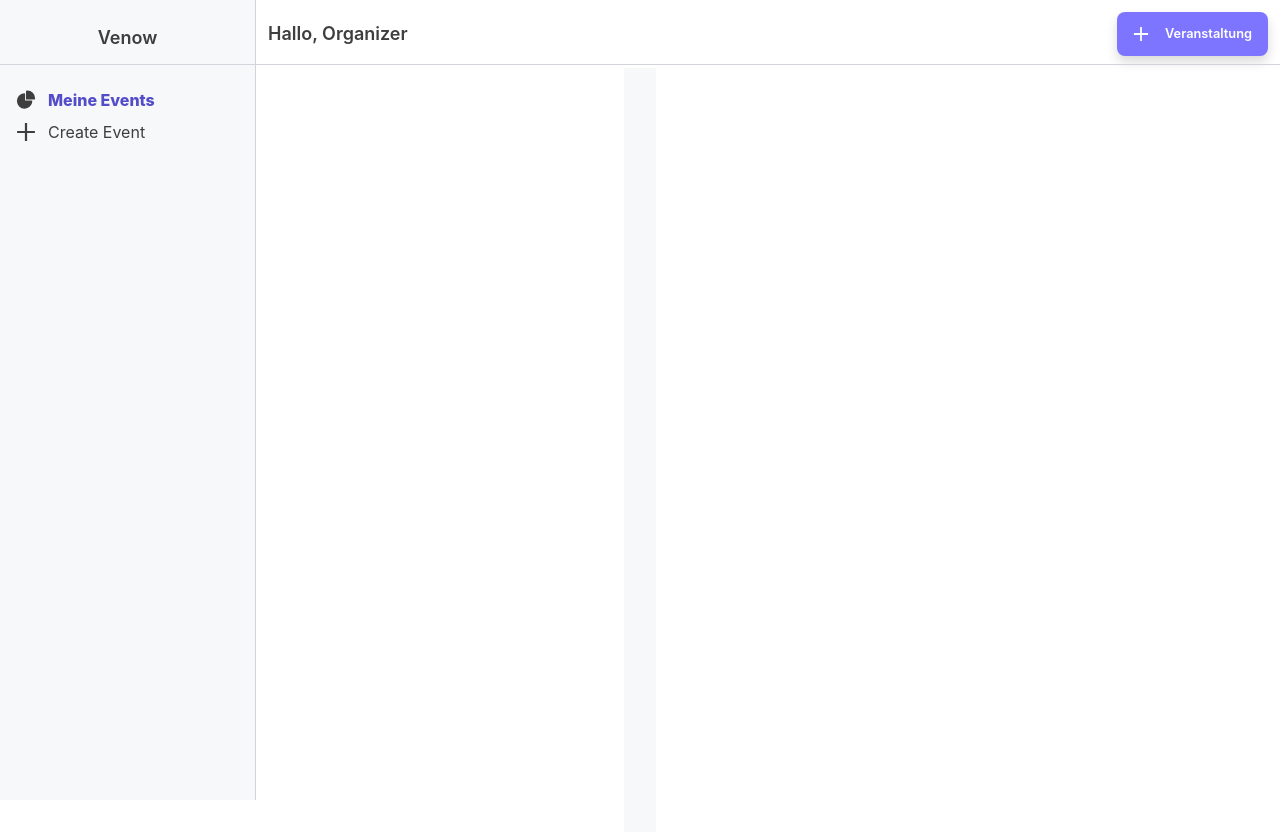
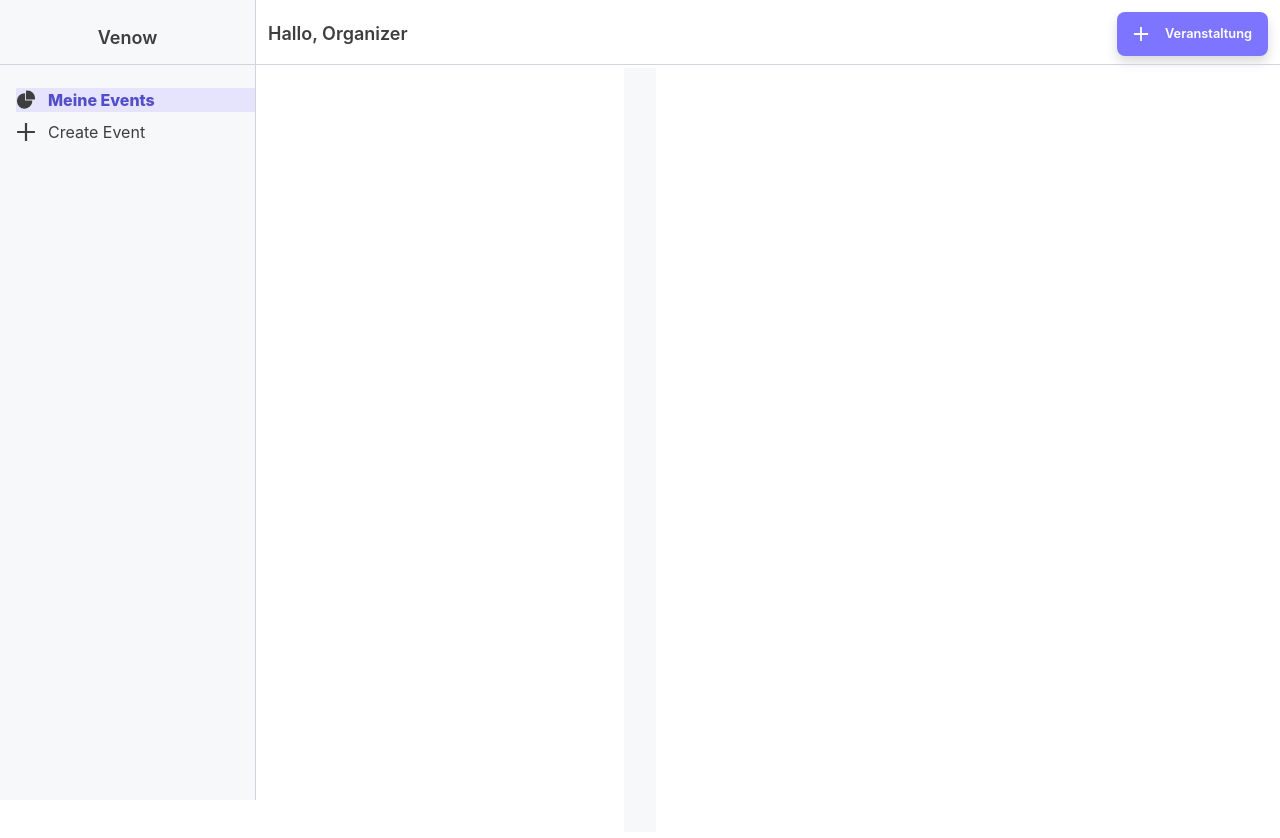
Before and after one commit to Hungfu123/venow-bachelor-luu, a React (Vite) app in the folder frontend/: page /organizer/1 in a window 1280 px wide. In both pictures the pointer is over the link "Meine Events". Shown: the top 838 px of the page. Built offline with nearby package versions, Linux system fonts and the light colour scheme.

Commit message:
[frontend] sidebar and header styling

```diff
--- a/frontend/src/styles/Layout.css
+++ b/frontend/src/styles/Layout.css
@@ -26,6 +26,7 @@
 
 .sidebar-link:hover {
     @apply text-[#544DC9] font-extrabold;
+    background-color: #E5E4FC;
 }
 
 .sidebar-icon {
```
